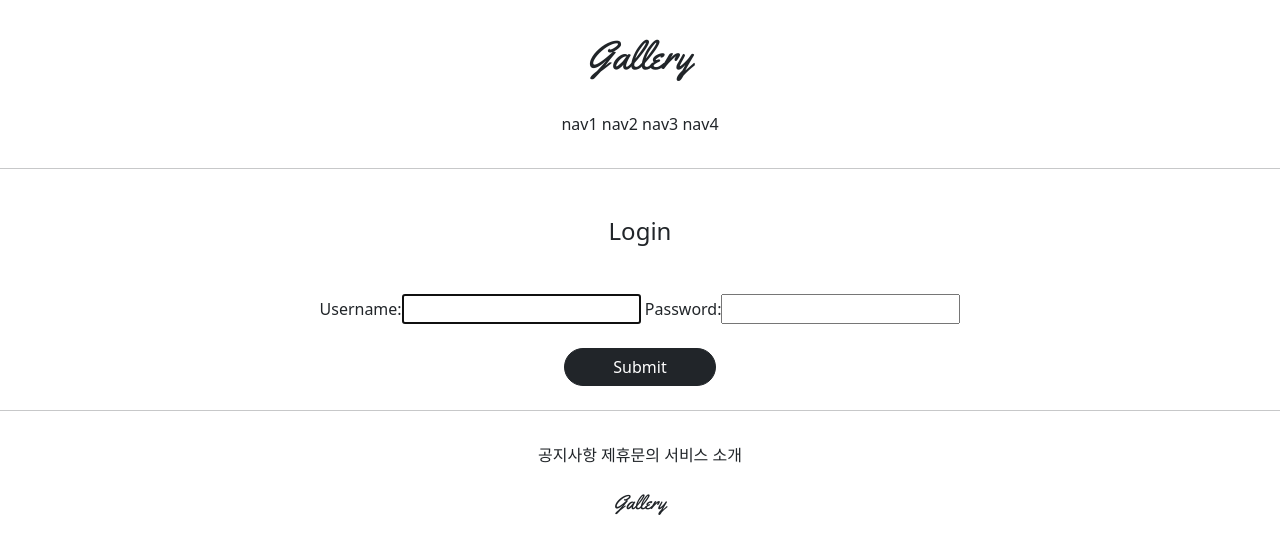
After one commit to opwe37/gis_django_2, a Django app: page /accounts/login/ in a window 1280 px wide. The commit adds this page. Shown: the top 554 px of the page. Run offline with Django 3.2, Linux system fonts and the light colour scheme; parts of the project's set-up code (start-up, migrations or seed data) failed here and were passed over.

Commit message:
7/14 Django class _ add login & logout

```diff
--- /dev/null
+++ b/accountapp/templates/accountapp/login.html
@@ -0,0 +1,18 @@
+{% extends 'base.html' %}
+
+{% block content %}
+    <div class="text-center">
+        <div class="m-5">
+            <h4>Login</h4>
+        </div>
+        <div>
+            <form action="{% url 'accountapp:login' %}" method="post">
+                {% csrf_token %}
+                {{ form }}
+                <div class="m-4">
+                    <input type="submit" class="btn btn-dark rounded-pill px-5" />
+                </div>
+            </form>
+        </div>
+    </div>
+{% endblock %}
--- a/accountapp/urls.py
+++ b/accountapp/urls.py
@@ -1,3 +1,4 @@
+from django.contrib.auth.views import LoginView, LogoutView
 from django.urls import path
 from accountapp.views import hello_world, AccountCreateView
 
@@ -5,5 +6,9 @@ app_name = "accountapp"
 
 urlpatterns = [
     path('hello_world/', hello_world, name="hello_world"),
-    path('create/', AccountCreateView.as_view(), name="create")
+
+    path('create/', AccountCreateView.as_view(), name="create"),
+
+    path('login/', LoginView.as_view(template_name='accountapp/login.html'), name="login"),
+    path('logout/', LogoutView.as_view(), name="logout"),
 ]
--- a/gis_django/settings.py
+++ b/gis_django/settings.py
@@ -13,6 +13,8 @@ import os
 from pathlib import Path
 
 # Build paths inside the project like this: BASE_DIR / 'subdir'.
+from django.urls import reverse_lazy
+
 BASE_DIR = Path(__file__).resolve().parent.parent
 
 env_list = dict()
@@ -142,3 +144,6 @@ STATICFILES_DIRS = [
 # https://docs.djangoproject.com/en/3.2/ref/settings/#default-auto-field
 
 DEFAULT_AUTO_FIELD = 'django.db.models.BigAutoField'
+
+LOGIN_REDIRECT_URL = reverse_lazy('accountapp:hello_world')
+LOGOUT_REDIRECT_URL = reverse_lazy('accountapp:login')
```
Also changed, not shown: accountapp/templates/accountapp/create.html (+15 -0 lines), accountapp/views.py (line endings or trailing spaces).
